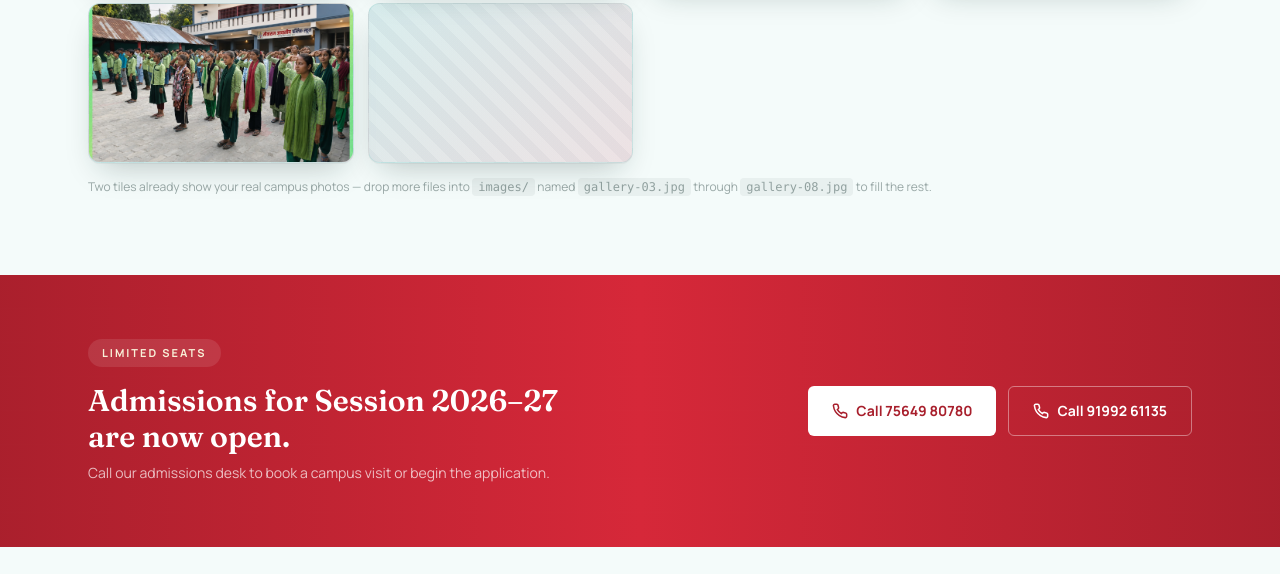
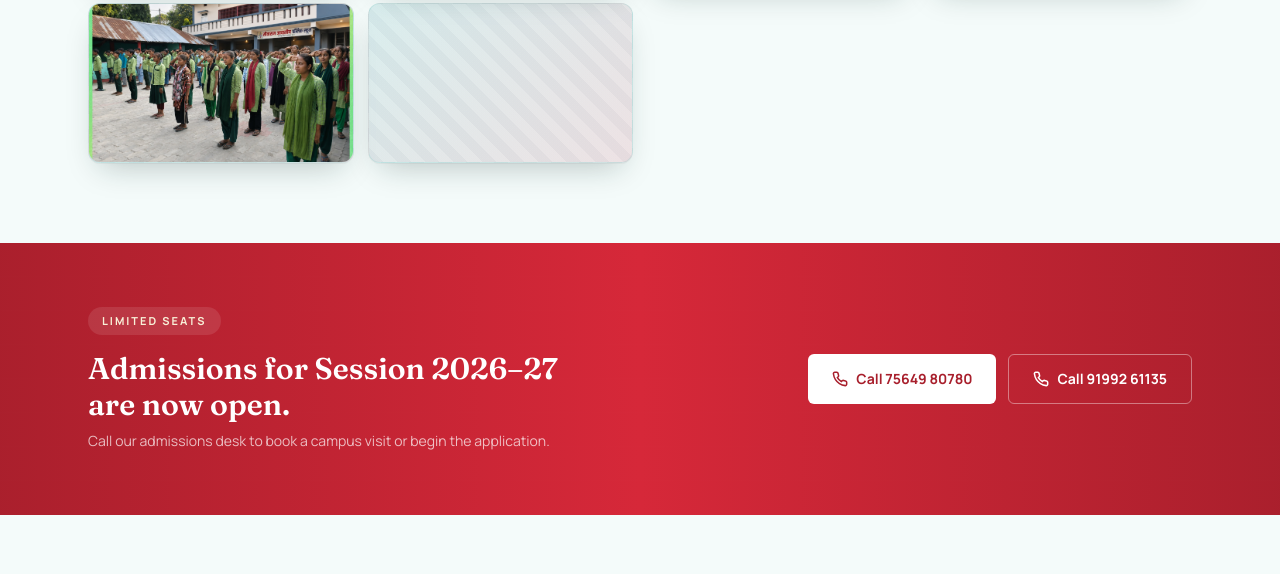
Before and after one commit to Sukhsen/srps, a plain HTML site: page index.html in a window 1280 px wide. Shown: the part 4592-5166 px from the top of the page. Drawn offline with nearby package versions, Linux system fonts and the light colour scheme.

Commit message:
Update index.html

```diff
--- a/index.html
+++ b/index.html
@@ -512,8 +512,7 @@
       <img src="images/gallery-08.jpg" alt="Campus life 8" onerror="this.remove()">
     </div>
   </div>
-  <p class="text-xs text-ink/40 mt-4">Two tiles already show your real campus photos &mdash; drop more files into <code class="bg-ink/5 px-1.5 py-0.5 rounded">images/</code> named <code class="bg-ink/5 px-1.5 py-0.5 rounded">gallery-03.jpg</code> through <code class="bg-ink/5 px-1.5 py-0.5 rounded">gallery-08.jpg</code> to fill the rest.</p>
-</section>
+  </section>
 
 <!-- ============ ADMISSIONS CTA STRIP ============ -->
 <section id="admissions" class="relative overflow-hidden bg-red text-white ruled-bg">
```
